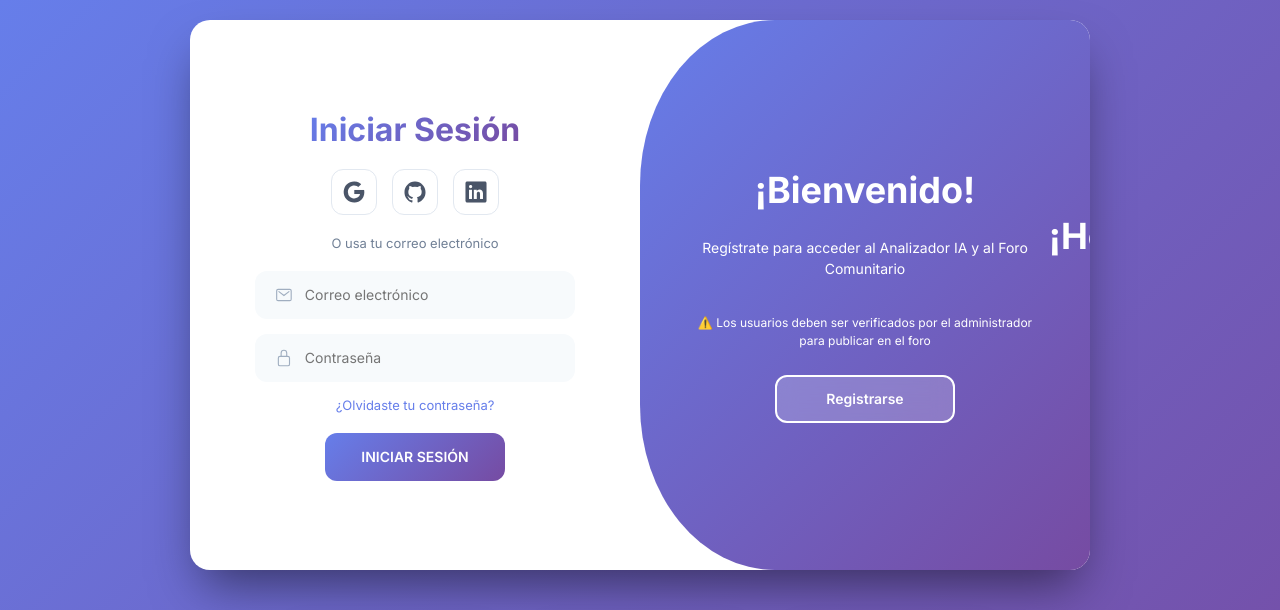
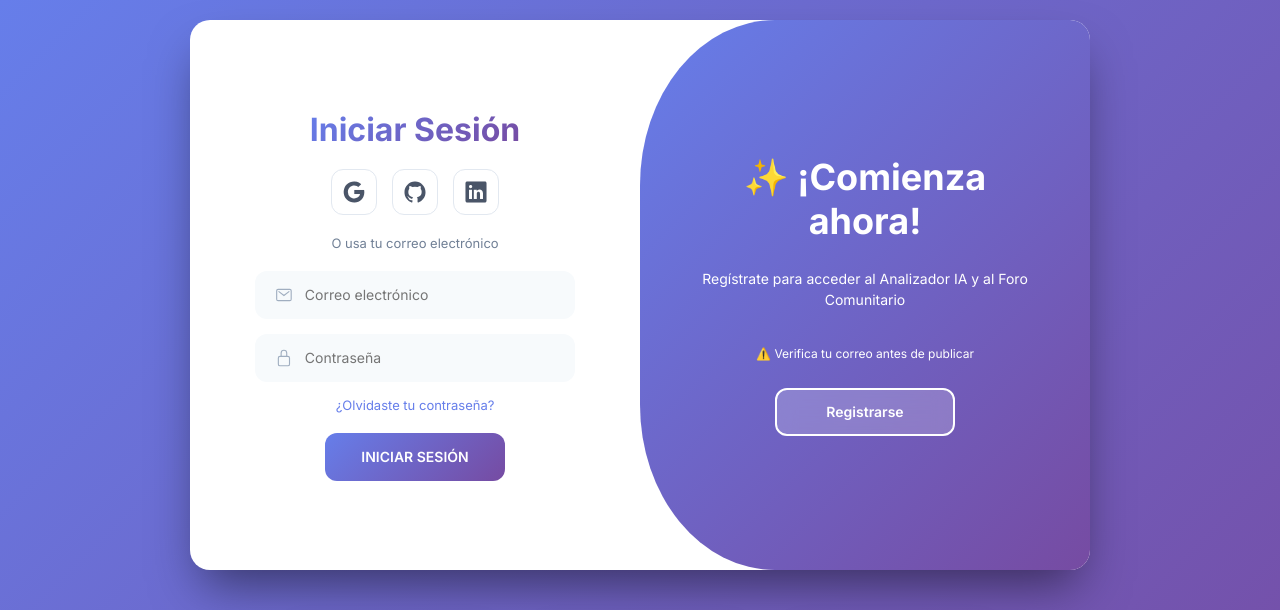
Before and after one commit to KevinCasilimas17/analizador-platforma, a FastAPI app: page / in a window 1280 px wide. Shown: the top 610 px of the page. Run offline with FastAPI, Linux system fonts and the light colour scheme.

Commit message:
Actualizar textos del panel de bienvenida

```diff
--- a/templates/index.html
+++ b/templates/index.html
@@ -35,7 +35,7 @@
                 </form>
             </div>
 
-            <!-- Formulario Registrarse - ACTUALIZADO -->
+            <!-- Formulario Registrarse -->
             <div class="container-form">
                 <form class="sign-up" id="registerFormElement">
                     <h2>Registrarse</h2>
@@ -77,17 +77,17 @@
                 </form>
             </div>
 
-            <!-- Panel de bienvenida -->
+            <!-- Panel de bienvenida (TEXTO CORREGIDO) -->
             <div class="container-welcome">
                 <div class="welcome welcome-sign-up">
-                    <h3>¡Bienvenido!</h3>
+                    <h3>✨ ¡Comienza ahora!</h3>
                     <p>Regístrate para acceder al Analizador IA y al Foro Comunitario</p>
-                    <p style="font-size: 12px; margin-top: 10px;">⚠️ Los usuarios deben ser verificados por el administrador para publicar en el foro</p>
+                    <p style="font-size: 12px; margin-top: 10px;">⚠️ Verifica tu correo antes de publicar</p>
                     <button class="button" id="btnSignUp">Registrarse</button>
                 </div>
                 <div class="welcome welcome-sign-in">
-                    <h3>¡Hola de nuevo!</h3>
-                    <p>Inicia sesión para continuar</p>
+                    <h3>🔐 ¡Accede a tu cuenta!</h3>
+                    <p>Ingresa tus datos para continuar</p>
                     <button class="button" id="btnSignIn">Iniciar sesión</button>
                 </div>
             </div>
```
